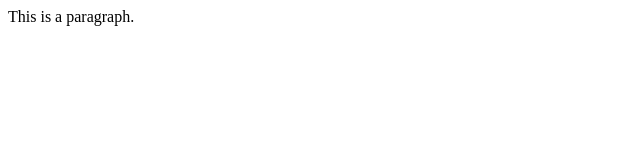
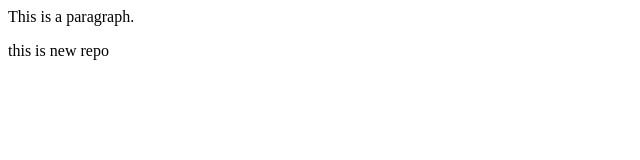
Before and after one commit to apna-max/localrepo, a plain HTML site: page index.html in a window 1280 px wide. Shown: the full height of the page, 0-640 px from the left. Drawn offline with Linux system fonts and the light colour scheme.

Commit message:
newthing

```diff
--- a/index.html
+++ b/index.html
@@ -1 +1,3 @@
 <p>This is a paragraph.</p>
+<p>this is new repo
+</p>
```
